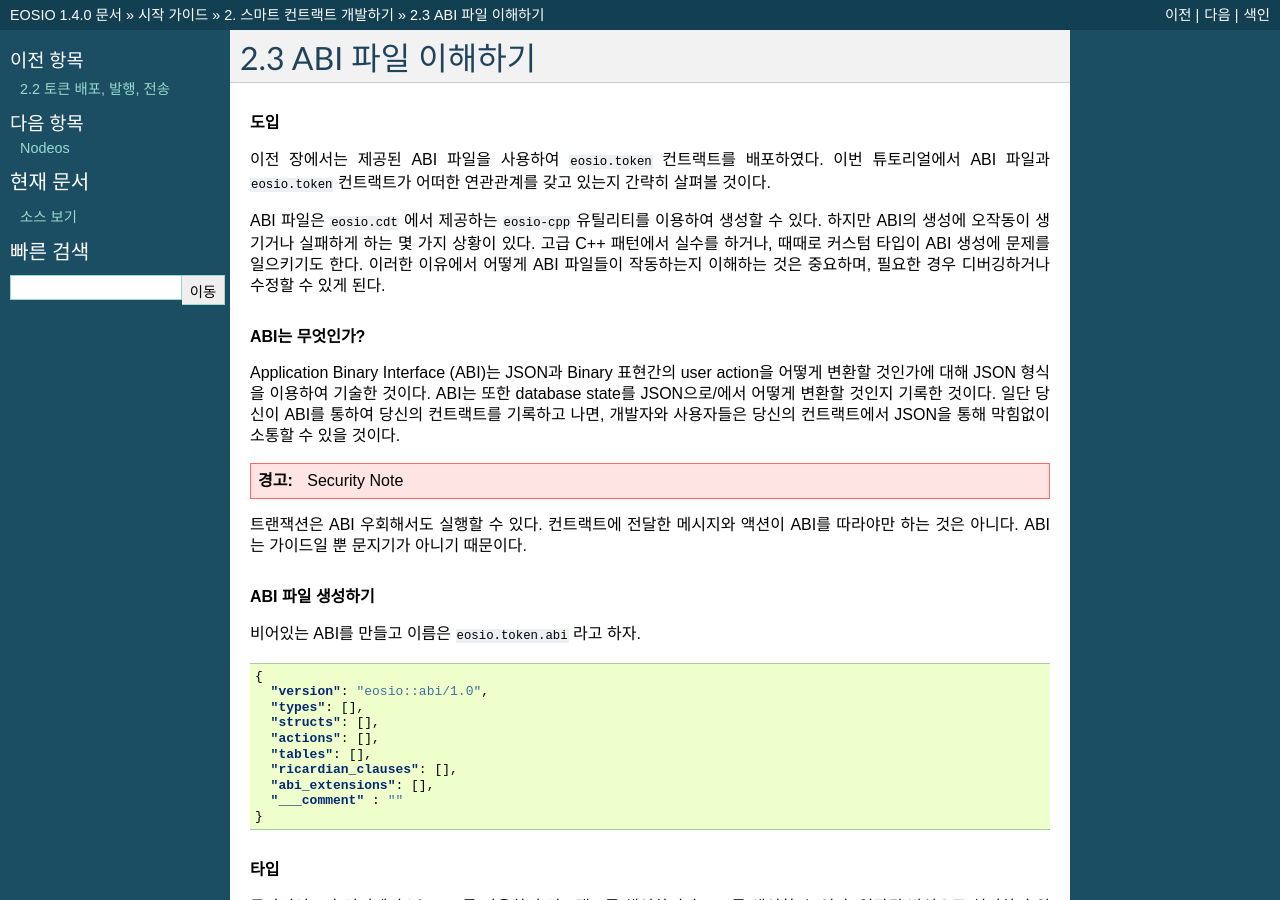
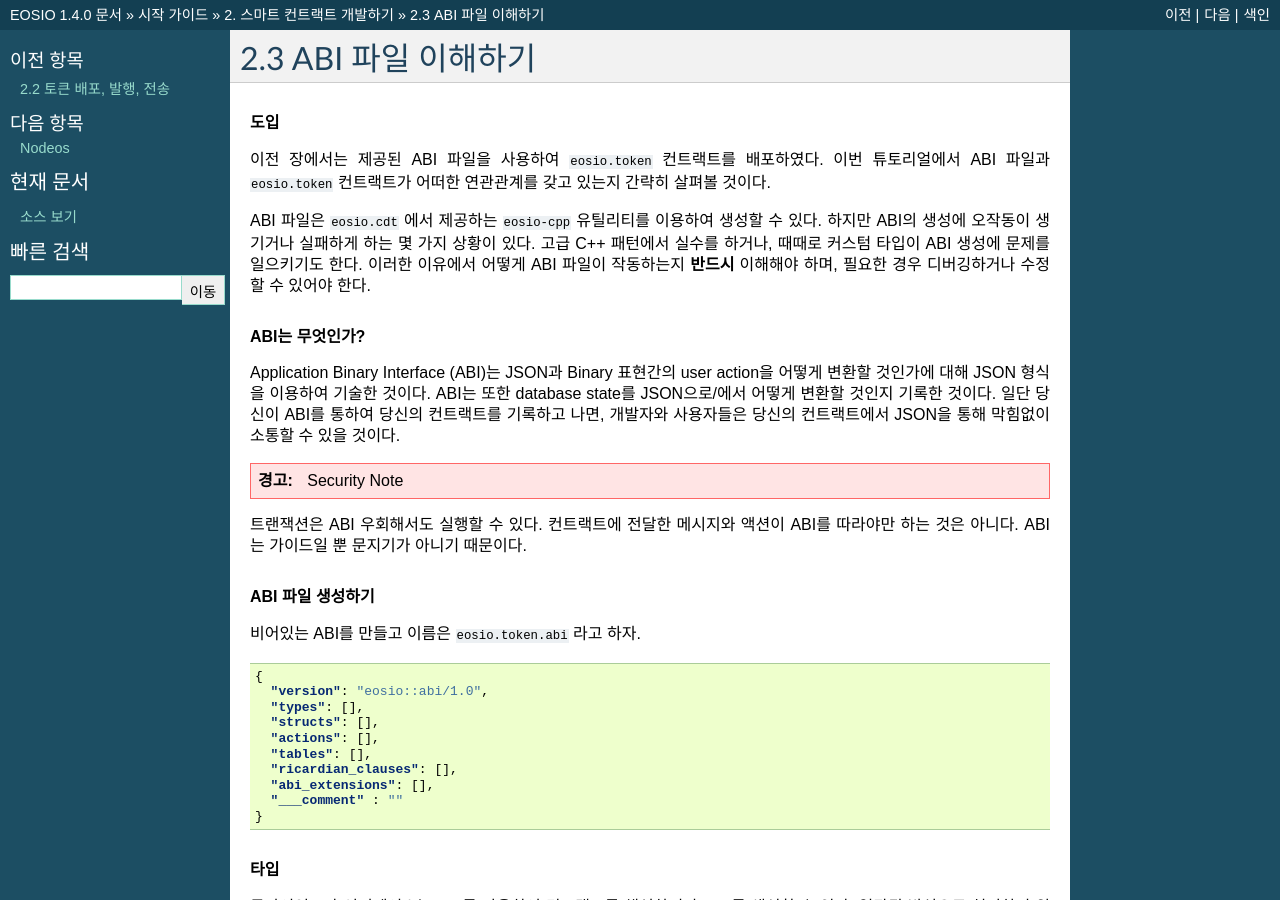
Before and after one commit to eosdevkr/eosio-doc, a Sphinx documentation site: the page built from docs/eosio-home/the-abi.rst, in a window 1280 px wide and 900 px high. Built offline with Sphinx 7.4.7, drawn with Linux system fonts in a browser that asks for light colours.

Commit message:
Update docs/eosio-home/the-abi.rst
Co-Authored-By: code0xff <31336310+code0xff@users.noreply.github.com>

```diff
--- a/docs/eosio-home/the-abi.rst
+++ b/docs/eosio-home/the-abi.rst
@@ -9,7 +9,7 @@
 ABI 파일은 ``eosio.cdt`` 에서 제공하는 ``eosio-cpp`` 유틸리티를 이용하여 생성할 수 있다.
 하지만 ABI의 생성에 오작동이 생기거나 실패하게 하는 몇 가지 상황이 있다.
 고급 C++ 패턴에서 실수를 하거나, 때때로 커스텀 타입이 ABI 생성에 문제를 일으키기도 한다.
-이러한 이유에서 어떻게 ABI 파일들이 작동하는지 이해하는 것은 중요하며, 필요한 경우 디버깅하거나 수정할 수 있게 된다.
+이러한 이유에서 어떻게 ABI 파일이 작동하는지 **반드시** 이해해야 하며, 필요한 경우 디버깅하거나 수정할 수 있어야 한다.
 
 .. rubric:: ABI는 무엇인가?
 
```
